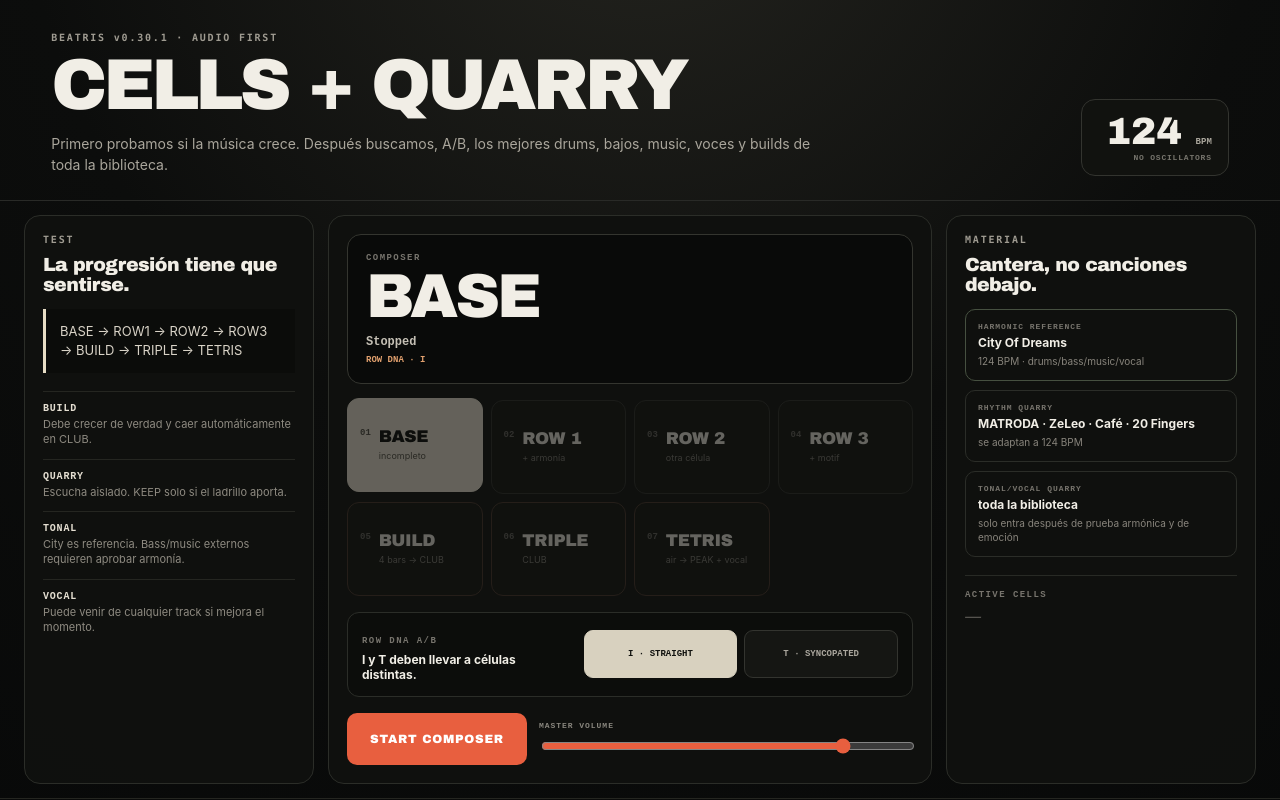
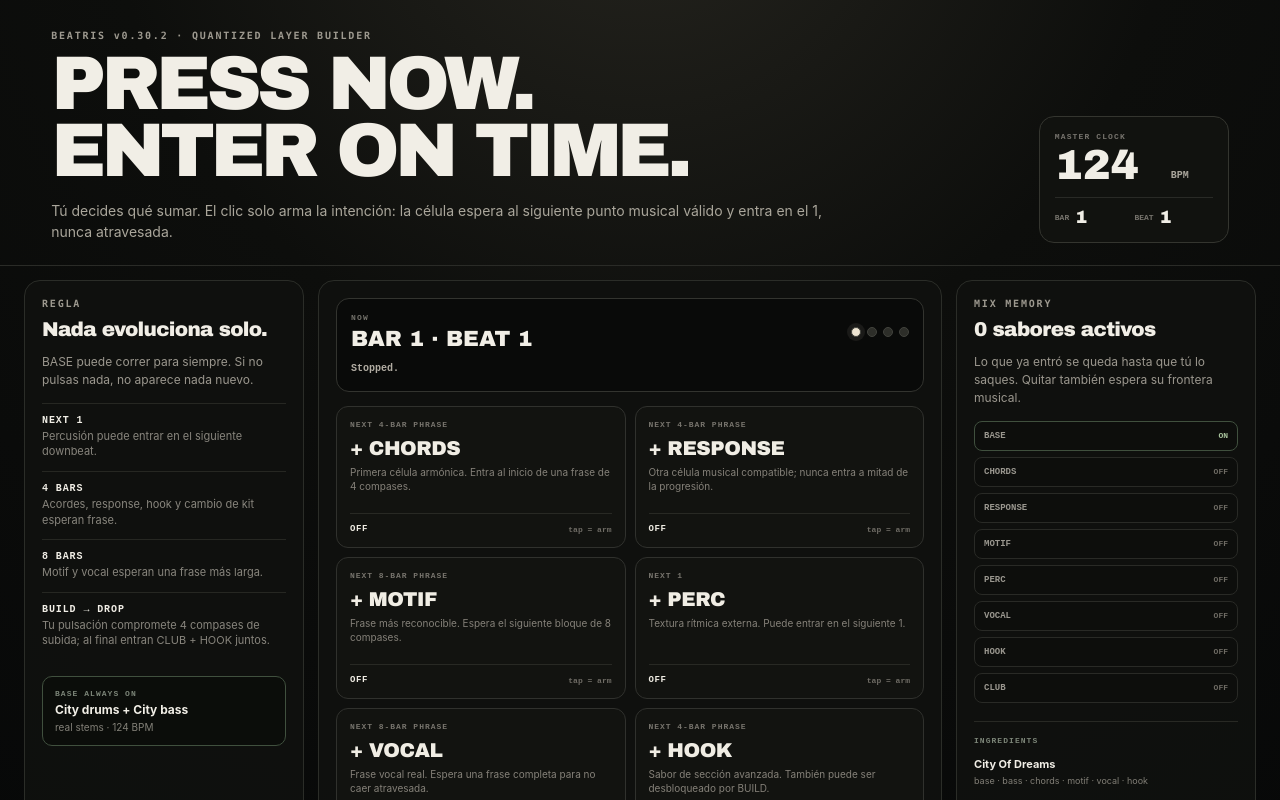
Before and after one commit to emmanuel56mixta-ctrl/beatriz, a React (Vite) app: page / in a window 1280 px wide. Shown: the top 800 px of the page. Built offline with nearby package versions, Linux system fonts and the light colour scheme.

Commit message:
Route v0.30 preview to quantized layer builder

```diff
--- a/src/main.tsx
+++ b/src/main.tsx
@@ -1,11 +1,10 @@
 import { StrictMode } from "react";
 import { createRoot } from "react-dom/client";
-import { AudioLabQuarry } from "@/components/lab/AudioLabQuarry";
-import "@/lab.css";
-import "@/quarry.css";
+import { AudioLabBuilder } from "@/components/lab/AudioLabBuilder";
+import "@/builder.css";
 
 createRoot(document.getElementById("root")!).render(
   <StrictMode>
-    <AudioLabQuarry />
+    <AudioLabBuilder />
   </StrictMode>,
 );
```
